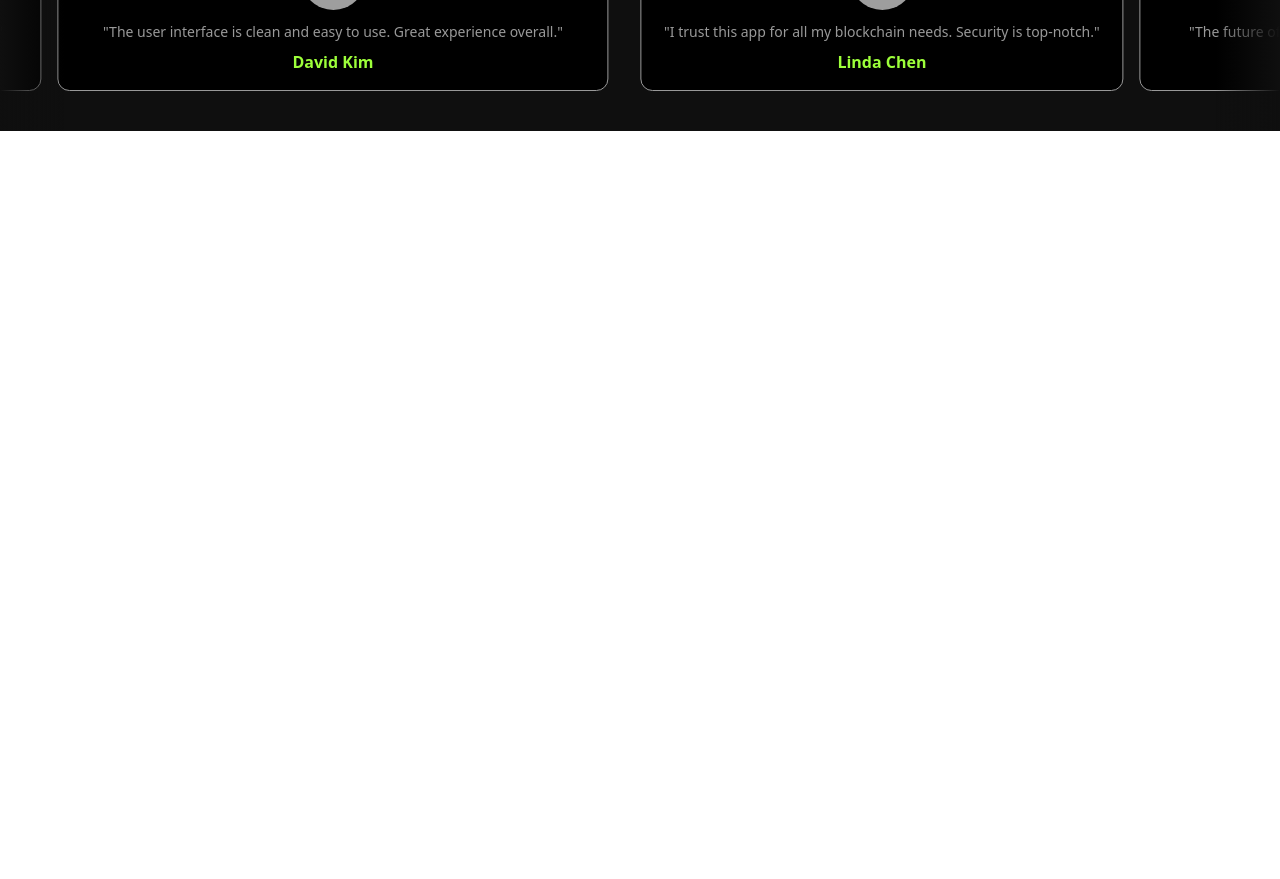
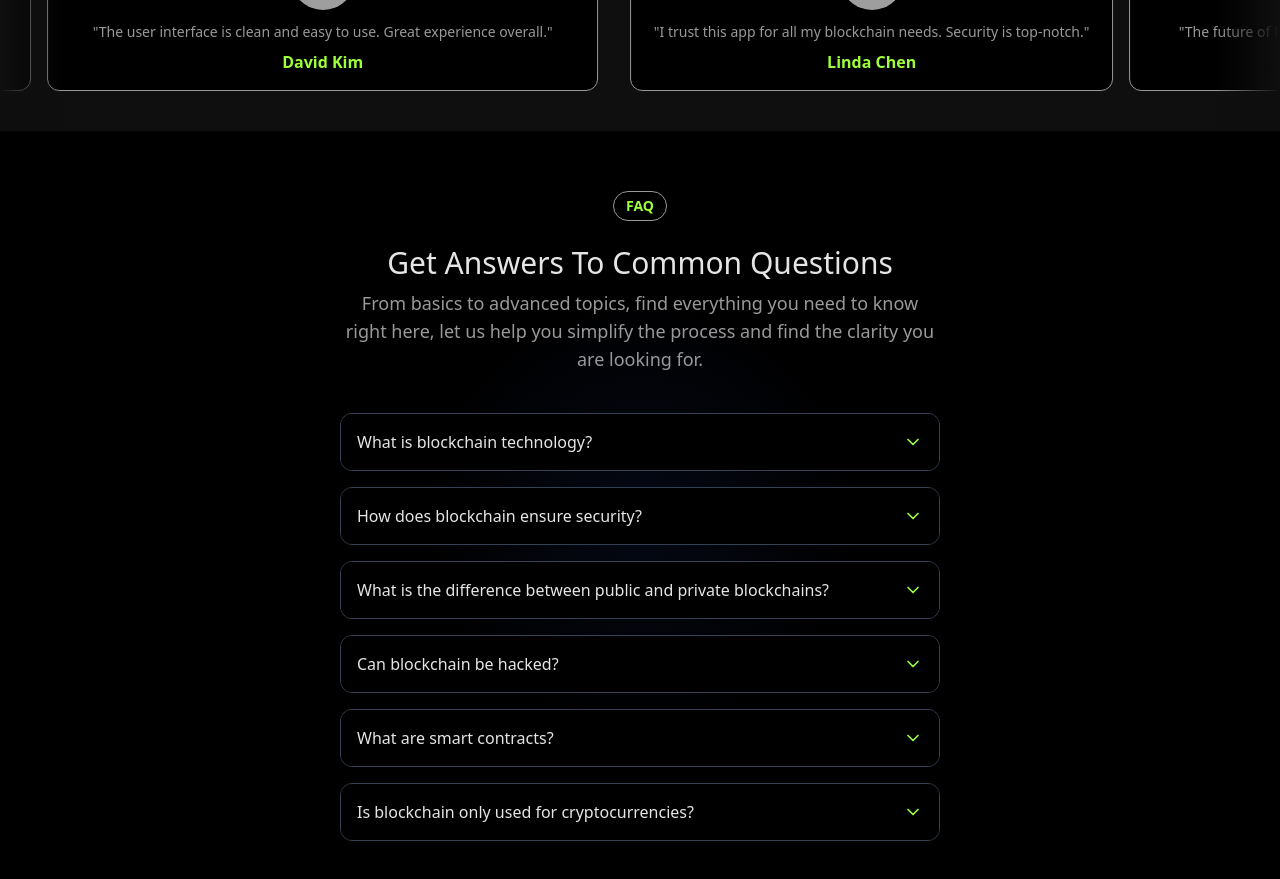
Before and after one commit to LupoNetn/blockchain-landing-page, a React (Vite) app: page / in a window 1280 px wide. Shown: the part 3340-4219 px from the top of the page. Before the commit the page ends 3471 px from the top, so only its background shows below. Built offline with nearby package versions, Linux system fonts and the light colour scheme; grey boxes are pictures that could not be loaded.

Commit message:
faq section

```diff
--- a/src/App.jsx
+++ b/src/App.jsx
@@ -6,6 +6,7 @@ import Features from './components/Features'
 import Statistics from './components/Statistics'
 import Future from './components/Future'
 import Testimonials from './components/Testimonials'
+import FAQ from './components/FAQ'
 
 const App = () => {
   return (
@@ -17,6 +18,7 @@ const App = () => {
      <Statistics />
      <Future />
      <Testimonials />
+     <FAQ />
     </div>
   )
 }
--- /dev/null
+++ b/src/components/FAQ.jsx
@@ -0,0 +1,103 @@
+import React, { useState } from "react";
+import { FiChevronDown, FiChevronUp } from "react-icons/fi";
+
+const faqData = [
+  {
+    question: "What is blockchain technology?",
+    answer:
+      "Blockchain is a decentralized digital ledger that records transactions across many computers in a way that the registered transactions can't be altered retroactively.",
+  },
+  {
+    question: "How does blockchain ensure security?",
+    answer:
+      "Blockchain uses cryptographic hashing, decentralized consensus, and data immutability to ensure secure and tamper-proof records.",
+  },
+  {
+    question: "What is the difference between public and private blockchains?",
+    answer:
+      "Public blockchains are open to everyone and are decentralized, while private blockchains are permissioned and controlled by specific organizations.",
+  },
+  {
+    question: "Can blockchain be hacked?",
+    answer:
+      "While no system is entirely hack-proof, blockchain’s decentralized and encrypted nature makes it significantly more secure than traditional systems.",
+  },
+  {
+    question: "What are smart contracts?",
+    answer:
+      "Smart contracts are self-executing contracts with the terms directly written into code, running on the blockchain and automatically enforcing rules.",
+  },
+  {
+    question: "Is blockchain only used for cryptocurrencies?",
+    answer:
+      "No. While it's the backbone of cryptocurrencies, blockchain is also used in supply chains, healthcare, finance, voting systems, and more.",
+  },
+];
+
+const FAQ = () => {
+  const [openIndex, setOpenIndex] = useState(null);
+
+
+  const toggleFAQ = (index) => {
+    setOpenIndex(openIndex === index ? null : index);
+  };
+
+  return (
+    <section className="relative bg-black py-15">
+      <div
+        className="absolute inset-0 w-full h-full pointer-events-none z-0"
+        style={{
+          background:
+            "radial-gradient(circle at 50% 50%, #1e3a8a26 0%, #000000f2 30%)",
+          opacity: 1,
+        }}
+      />
+      <div className="relative z-10 mx-auto px-6">
+        <div className="lg-max-width">
+          <div className="flex justify-center">
+            <div className="text-green flex items-center border border-gray rounded-2xl px-3 py-1">
+              <span className="font-bold text-sm">FAQ</span>
+            </div>
+          </div>
+          <h3 className="section-title">Get Answers To Common Questions</h3>
+          <p className="section-desc">
+            From basics to advanced topics, find everything you need to know
+            right here, let us help you simplify the process and find the
+            clarity you are looking for.
+          </p>
+
+          {/* Accordion */}
+          <div className="mt-10 space-y-4 max-w-3xl mx-auto">
+            {faqData.map((item, index) => (
+              <div
+                key={index}
+                className="border border-gray-700 rounded-xl overflow-hidden"
+              >
+                <button
+                  onClick={() => toggleFAQ(index)}
+                  className="w-full flex justify-between items-center p-4 text-left bg-black hover:bg-gray-800 transition duration-300"
+                >
+                  <span className="text-white font-medium text-base">
+                    {item.question}
+                  </span>
+                  {openIndex === index ? (
+                    <FiChevronUp className="text-green text-xl" />
+                  ) : (
+                    <FiChevronDown className="text-green text-xl" />
+                  )}
+                </button>
+                {openIndex === index && (
+                  <div className="p-4 bg-gray-950 text-gray text-sm leading-relaxed border-t border-gray-700">
+                    {item.answer}
+                  </div>
+                )}
+              </div>
+            ))}
+          </div>
+        </div>
+      </div>
+    </section>
+  );
+};
+
+export default FAQ;
```
